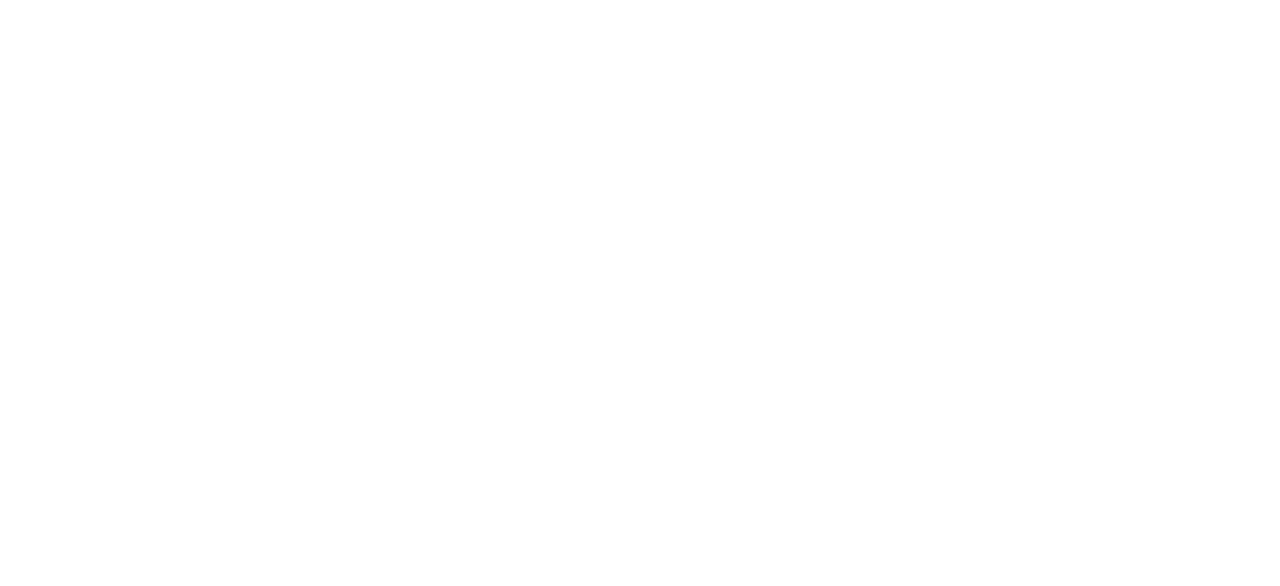
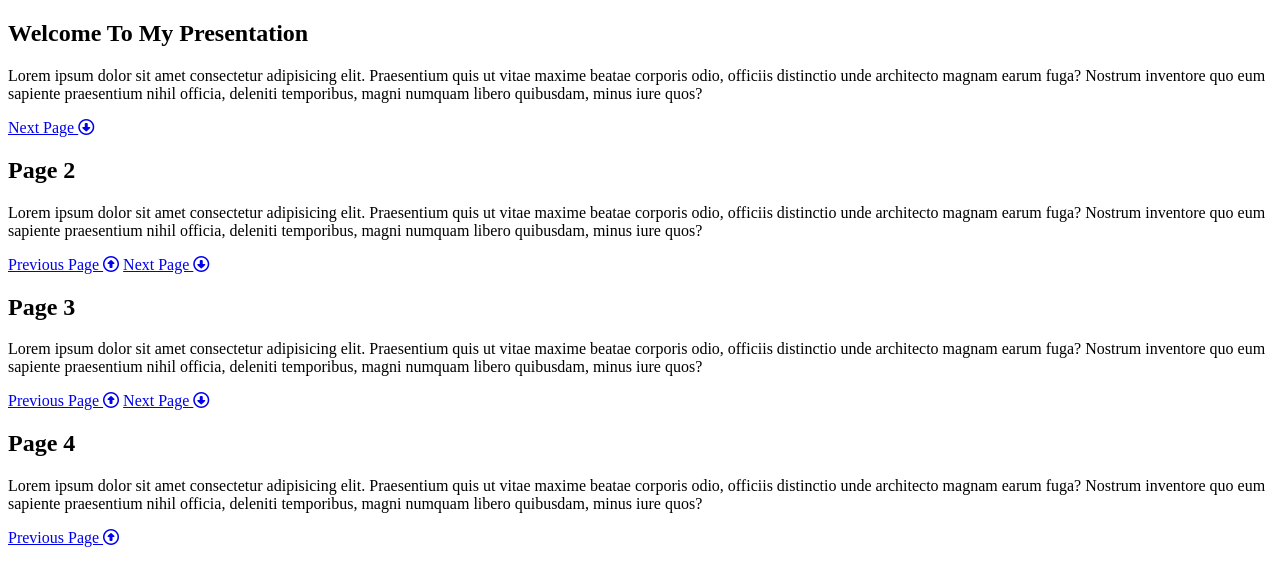
Before and after one commit to jt227b/Presentation-Website, a plain HTML site: page index.html in a window 1280 px wide. Drawn offline with Linux system fonts and the light colour scheme.

Commit message:
Finished HTML page with sections for presentation

```diff
--- a/index.html
+++ b/index.html
@@ -1,13 +1,65 @@
 <!DOCTYPE html>
 <html lang="en">
+
 <head>
      <meta charset="UTF-8">
      <meta name="viewport" content="width=device-width, initial-scale=1.0">
      <meta http-equiv="X-UA-Compatible" content="ie=edge">
+     <script src="https://kit.fontawesome.com/7e09908c25.js"></script>
      <link rel="stylesheet" href="style.css">
      <title>Presentation Website</title>
+
 </head>
+
 <body>
+     <!-- Page 1 (Intro) -->
+     <section id="page-1" class="page">
+          <h1>Welcome To My Presentation</h1>
+          <p>Lorem ipsum dolor sit amet consectetur adipisicing elit. Praesentium quis ut vitae maxime beatae corporis
+               odio, officiis distinctio unde architecto magnam earum fuga? Nostrum inventore quo eum sapiente
+               praesentium nihil officia, deleniti temporibus, magni numquam libero quibusdam, minus iure quos?</p>
+          <div>
+               <a href="#page-2" class="btn">Next Page <i class="far fa-arrow-alt-circle-down"></i></a>
+          </div>
+     </section>
+
+     <!-- Page 2 -->
+     <section id="page-2" class="page">
+          <h1>Page 2</h1>
+          <p>Lorem ipsum dolor sit amet consectetur adipisicing elit. Praesentium quis ut vitae maxime beatae corporis
+               odio, officiis distinctio unde architecto magnam earum fuga? Nostrum inventore quo eum sapiente
+               praesentium nihil officia, deleniti temporibus, magni numquam libero quibusdam, minus iure quos?</p>
+          <div>
+               <a href="#page-1" class="btn btn-dark">Previous Page <i class="far fa-arrow-alt-circle-up"></i></a>
+
+               <a href="#page-3" class="btn">Next Page <i class="far fa-arrow-alt-circle-down"></i></a>
+          </div>
+     </section>
+
+     <!-- Page 3 -->
+     <section id="page-3" class="page">
+          <h1>Page 3</h1>
+          <p>Lorem ipsum dolor sit amet consectetur adipisicing elit. Praesentium quis ut vitae maxime beatae corporis
+               odio, officiis distinctio unde architecto magnam earum fuga? Nostrum inventore quo eum sapiente
+               praesentium nihil officia, deleniti temporibus, magni numquam libero quibusdam, minus iure quos?</p>
+          <div>
+               <a href="#page-2" class="btn btn-dark">Previous Page <i class="far fa-arrow-alt-circle-up"></i></a>
+
+               <a href="#page-4" class="btn">Next Page <i class="far fa-arrow-alt-circle-down"></i></a>
+          </div>
+     </section>
+
+     <!-- Page 4 -->
+     <section id="page-4" class="page">
+          <h1>Page 4</h1>
+          <p>Lorem ipsum dolor sit amet consectetur adipisicing elit. Praesentium quis ut vitae maxime beatae corporis
+               odio, officiis distinctio unde architecto magnam earum fuga? Nostrum inventore quo eum sapiente
+               praesentium nihil officia, deleniti temporibus, magni numquam libero quibusdam, minus iure quos?</p>
+          <div>
+               <a href="#page-2" class="btn">Previous Page <i class="far fa-arrow-alt-circle-up"></i></a>
+          </div>
+     </section>
 
 </body>
+
 </html>
```
